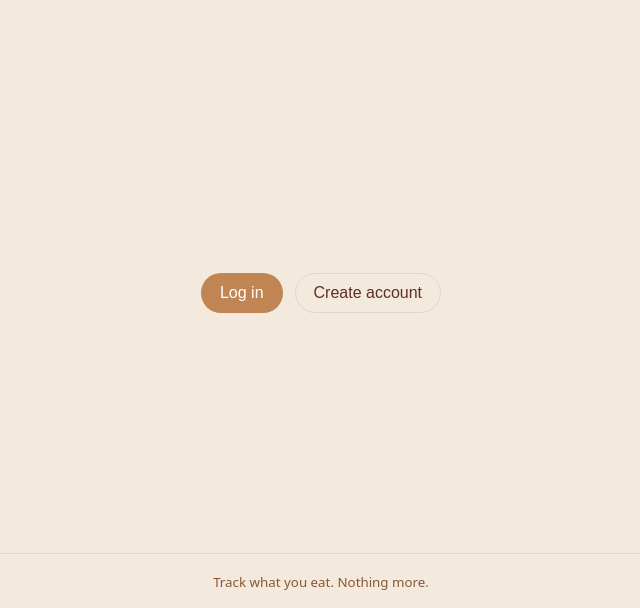
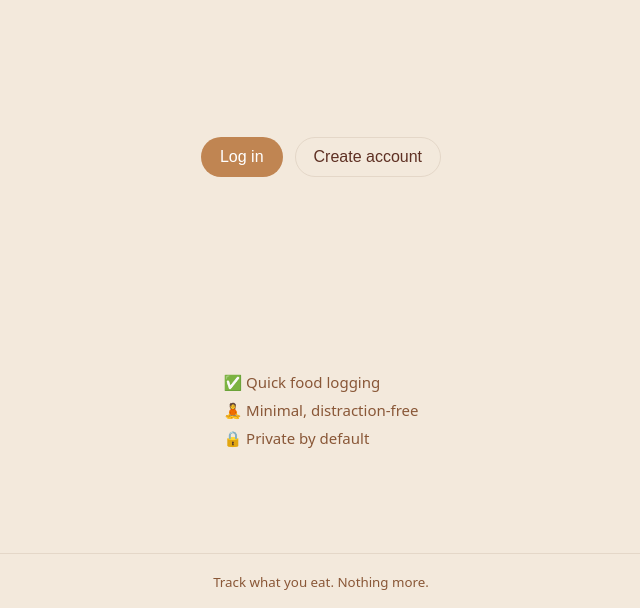
Before and after one commit to jz0u/nutty, a website: page public/homepage/homepage.html in a window 1280 px wide. Shown: the part 192-800 px from the top of the page, without its empty margins (319-959 px from the left). Drawn offline with Linux system fonts and the light colour scheme.

Commit message:
edited homepage

```diff
--- a/public/homepage/homepage.html
+++ b/public/homepage/homepage.html
@@ -18,6 +18,11 @@
         <button class="home-btn home-btn-primary" id="login_btn" onclick="go_to_loginpage()">Log in</button>
         <button class="home-btn home-btn-secondary" id="register_btn" onclick="go_to_registerpage()">Create account</button>
       </div>
+      <ul class="home-features" aria-label="Highlights">
+        <li class="home-feature">✅ Quick food logging</li>
+        <li class="home-feature">🧘 Minimal, distraction‑free</li>
+        <li class="home-feature">🔒 Private by default</li>
+      </ul>
     </main>
     <footer class="home-footer">
       <small>Track what you eat. Nothing more.</small>
--- a/public/styles/style.css
+++ b/public/styles/style.css
@@ -40,6 +40,16 @@
   place-items: center;
   padding: 24px 20px;
 }
+
+.home-features {
+  list-style: none;
+  padding: 16px 0 0;
+  margin: 18px 0 0;
+  display: grid;
+  gap: 8px;
+  color: var(--home-muted);
+}
+.home-feature { font-size: 15px; }
 
 .home-logo {
   font-size: 56px;
```
